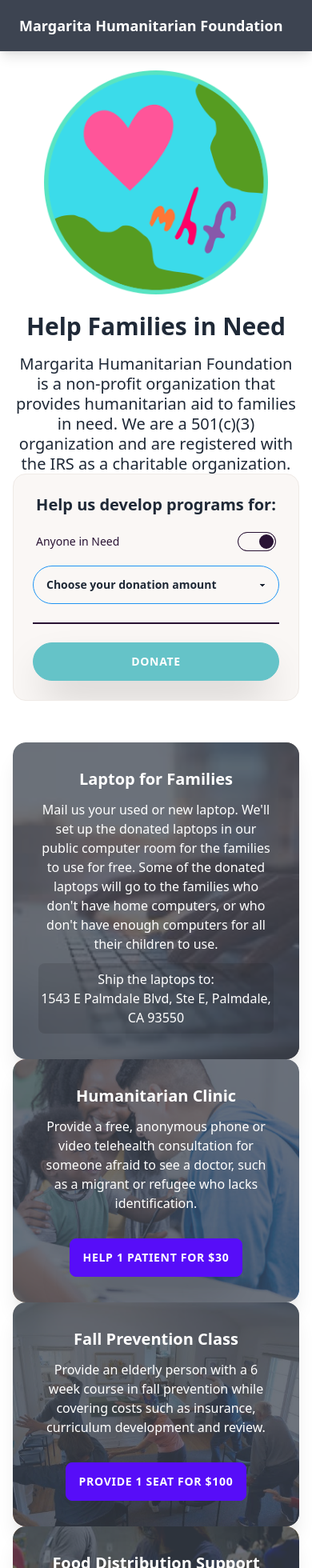
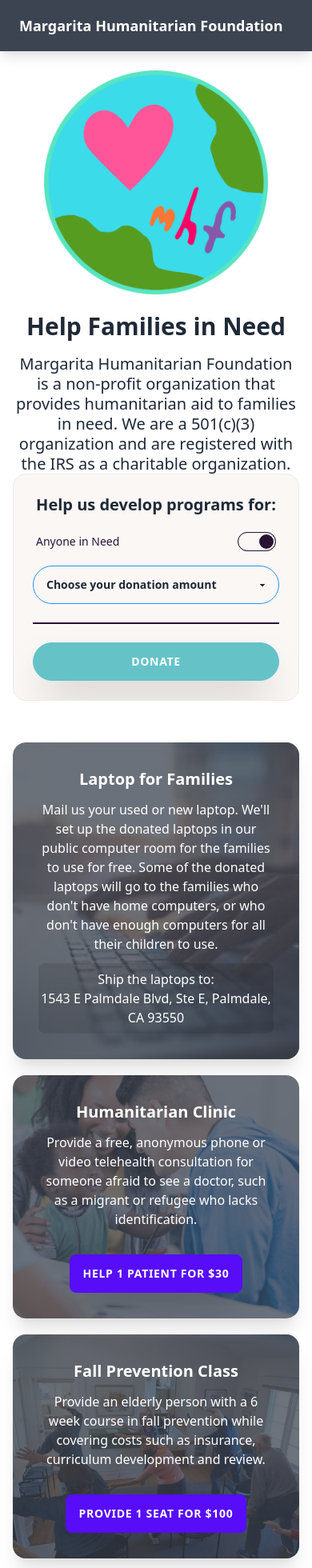
Before and after one commit to margaritahumanitarian/helpafamily, a Next.js app: page / in a window 390 px wide. Shown: the top 1960 px of the page at 80% size. Built offline with nearby package versions, Linux system fonts and the light colour scheme.

Commit message:
Update CSS conflict

```diff
--- a/components/PrimaryLayout.js
+++ b/components/PrimaryLayout.js
@@ -17,7 +17,7 @@ export default function PrimaryLayout({ children }) {
         <HeroSection />
         <div className="text-center hero-content md:m-auto">
           <div className="w-lg">
-            <div className="md:grid md:grid-cols-3 md:gap-x-8 md:gap-y-5">
+            <div className="grid grid-cols-1 md:grid-cols-2 xl:grid-cols-3 md:gap-x-8 gap-y-5">
               {children}
             </div>
           </div>
```
